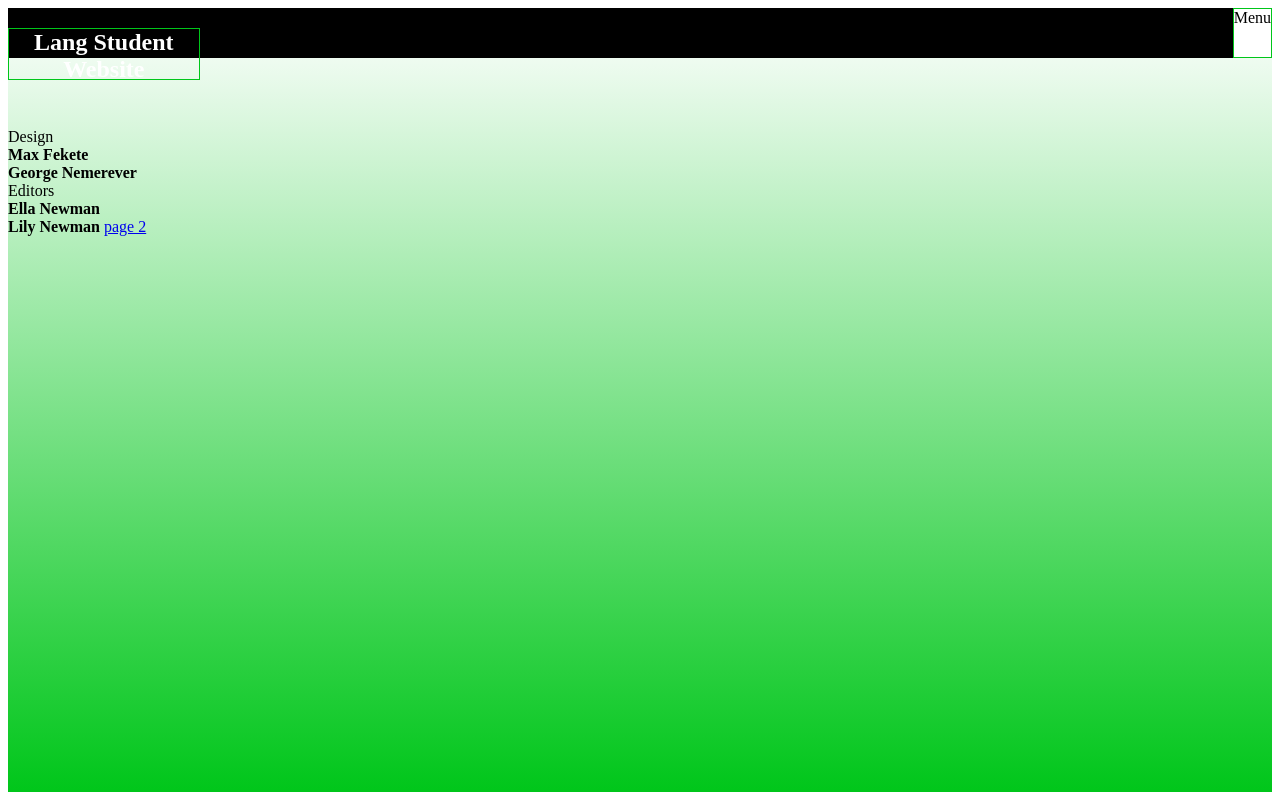
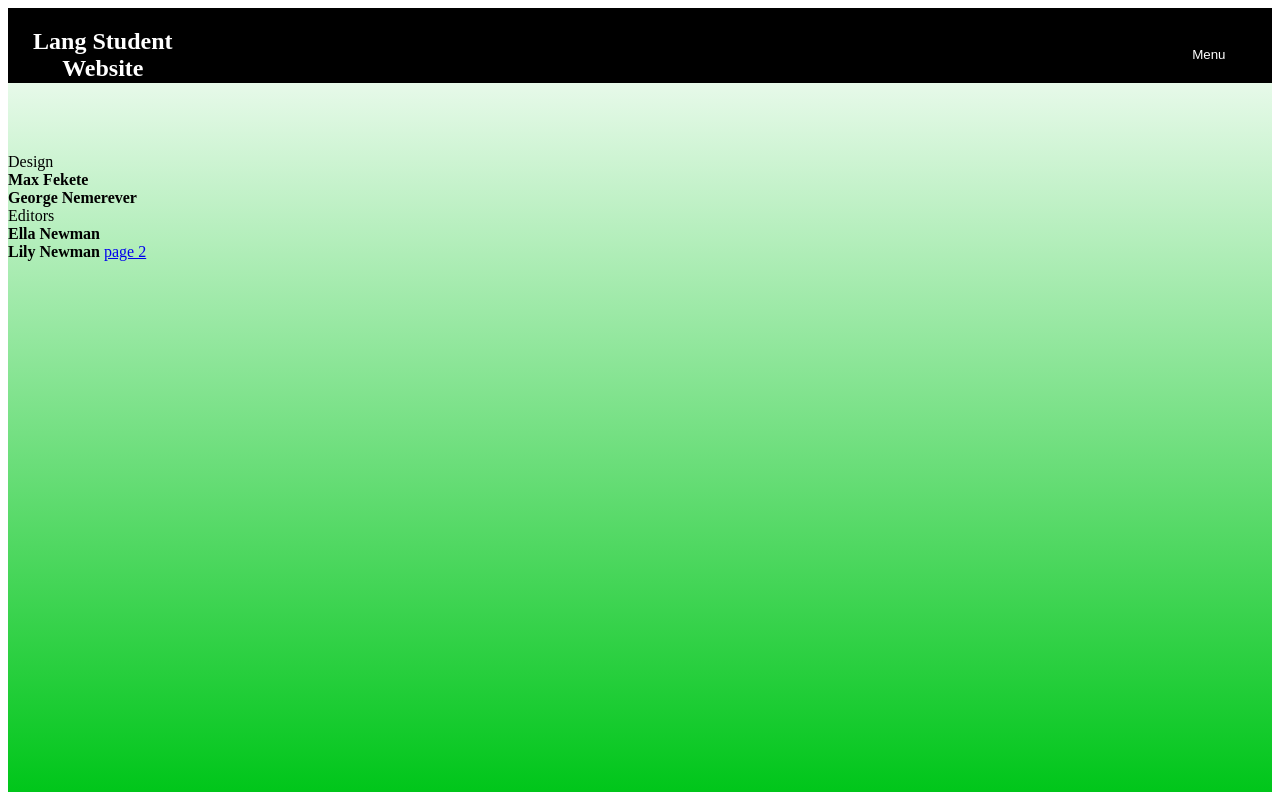
Before and after one commit to JimAtLang/LangWeb2026, a plain HTML site: page index.html in a window 1280 px wide. Drawn offline with Linux system fonts and the light colour scheme.

Commit message:
started dropdown menu

```diff
--- a/index.html
+++ b/index.html
@@ -9,7 +9,12 @@
         <nav>
             <h1 id="websiteTitle">Lang Student Website</h1>
             <div class="dropdown">
-               Menu
+                <button onclick="dropperDown()" class="dropbtn">Menu</button>
+                <div id="navDrop" class="dropdown-content">
+                    <a>a</a>
+                    <a>b</a>
+                    <a>c</a>
+                </div>
             </div>
         </nav>
         <br>
--- a/script.js
+++ b/script.js
@@ -0,0 +1,3 @@
+function dropperDown() {
+    document.getElementById("navDrop").classList.toggle("show");
+}
--- a/styles.css
+++ b/styles.css
@@ -23,7 +23,7 @@ nav {
     display: flex;
     background-color: black;
     width: 100%;
-    height: 50px;
+    height: 75px;
     position: sticky;
     top: 0;
     flex-direction: row;
@@ -64,15 +64,38 @@ figcaption {
 }
 
 #websiteTitle {
+    align-self: flex-start;
     color: white;
-    border:#00c61a 1px solid;
     height: 50px;
     width: 15%;
     text-align: center;
 }
 
 .dropdown {
-    display: inline-block;
-    border: #00c61a 1px solid;
-    background-color: white;
+
+    height: 50px;
+    align-self: flex-end;
+    width: 10%;
+    background-color: rgb(0, 0, 0);
+    text-align: center;
 }
+
+.dropbtn {
+    background-color: black;
+    color: white;
+    padding: 14px;
+    border: none;
+}
+
+.dropdown-content {
+    display: none;
+    position: absolute
+}
+
+#navDrop {
+
+}
+
+
+
+.show {display:block};
```
Also changed, not shown: picturePage.html (+1 -1 lines).
